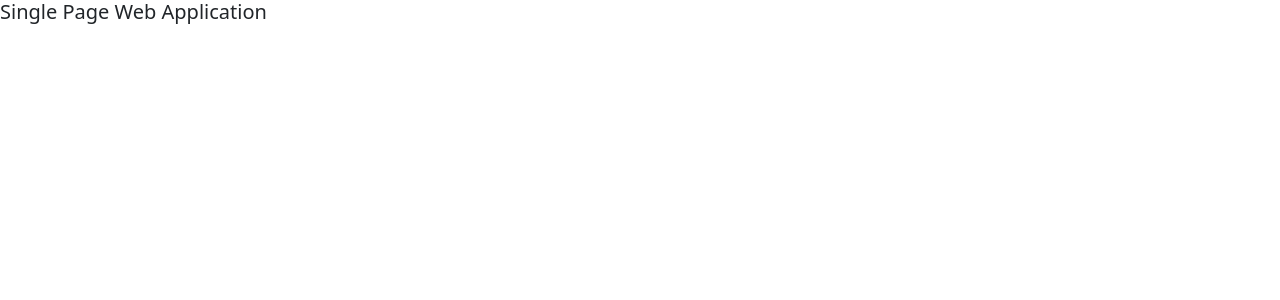
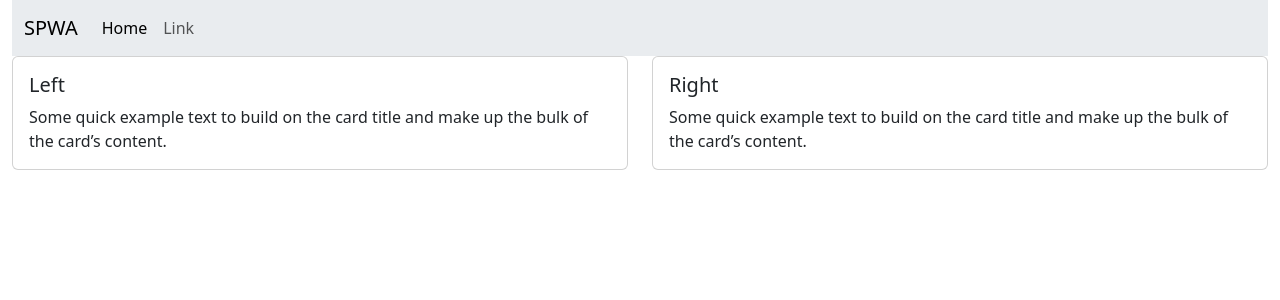
Before and after one commit to stefanmeisner/single_page_python, a Flask app: page / in a window 1280 px wide. Shown: the top 300 px of the page. Run offline with Flask 3, Linux system fonts and the light colour scheme; some libraries are stand-ins or nearby versions.

Commit message:
Serve npm resources

```diff
--- a/src/single_page_python/server.py
+++ b/src/single_page_python/server.py
@@ -3,7 +3,7 @@
 import os
 from flask import Flask, make_response, render_template, send_file
 
-NODE_MODULES = "../.."
+NODE_MODULES = "npm"
 app = Flask(__name__)
 
 @app.route('/')
@@ -11,5 +11,16 @@ def index():
     return render_template('index.html.j2', title='Single Page Web Application')
 
 
+@app.route('/npm/<path:filename>', methods=['GET'])
+def npm(filename):
+    try:
+        if '..' in filename:
+            return make_response('Illegal path', 401)
+        filepath = os.path.join(NODE_MODULES, filename)
+        return send_file(filepath)
+    except Exception as e:
+        return make_response(f'Error: {str(e)}', 500)
+
+
 def start_server():
     app.run(debug=True, host="localhost")
--- a/src/single_page_python/templates/index.html.j2
+++ b/src/single_page_python/templates/index.html.j2
@@ -4,13 +4,59 @@
 <head>
     <meta charset="utf-8">
     <meta name="viewport" content="width=device-width, initial-scale=1">
-    <link href="/static/bootstrap.min.css" rel="stylesheet">
+    <link href="/npm/bootstrap.min.css" rel="stylesheet">
     <title>{{ title }}</title>
 </head>
 
 <body>
-    <h5>{{ title }}</h5>
-    <script src="/static/bootstrap.bundle.min.js"></script>
+    <div class="container-fluid">
+
+        <nav class="navbar navbar-expand-lg bg-body-secondary">
+            <div class="container-fluid">
+                <a class="navbar-brand" href="#">SPWA</a>
+                <button class="navbar-toggler" type="button" data-bs-toggle="collapse"
+                    data-bs-target="#navbarSupportedContent" aria-controls="navbarSupportedContent"
+                    aria-expanded="false" aria-label="Toggle navigation">
+                    <span class="navbar-toggler-icon"></span>
+                </button>
+                <div class="collapse navbar-collapse" id="navbarSupportedContent">
+                    <ul class="navbar-nav me-auto mb-2 mb-lg-0">
+                        <li class="nav-item">
+                            <a class="nav-link active" aria-current="page" href="#">Home</a>
+                        </li>
+                        <li class="nav-item">
+                            <a class="nav-link" href="#">Link</a>
+                        </li>
+                    </ul>
+                </div>
+            </div>
+        </nav>
+
+
+        <div class="row">
+            <div class="col-6">
+                <div class="card">
+                    <div class="card-body">
+                        <h5 class="card-title">Left</h5>
+                        <p class="card-text">Some quick example text to build on the card title and make up the bulk of
+                            the card’s content.</p>
+                    </div>
+                </div>
+            </div>
+            <div class="col-6">
+                <div class="card">
+                    <div class="card-body">
+                        <h5 class="card-title">Right</h5>
+                        <p class="card-text">Some quick example text to build on the card title and make up the bulk of
+                            the card’s content.</p>
+                    </div>
+                </div>
+            </div>
+        </div>
+
+
+    </div>
+    <script src="/npm/bootstrap.bundle.min.js"></script>
 </body>
 
 </html>
```
Also changed, not shown: 2 other files.
